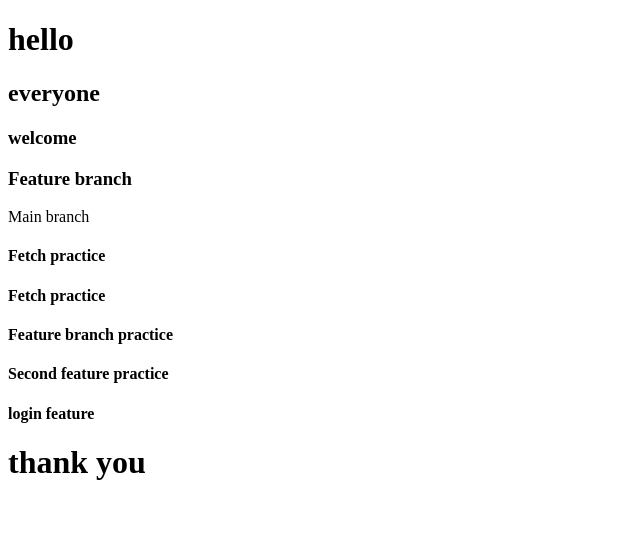
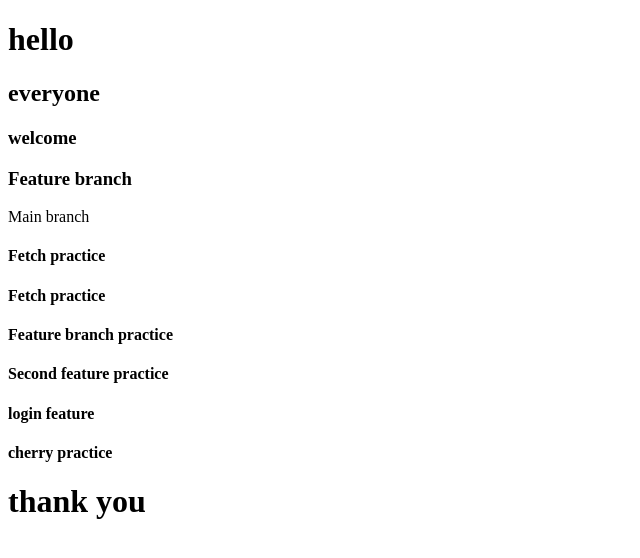
Before and after one commit to sakthi00006/git_basic, a plain HTML site: page index.html in a window 1280 px wide. Shown: the whole page, without its empty margins (0-640 px from the left). Drawn offline with Linux system fonts and the light colour scheme.

Commit message:
commit for cherry practice

```diff
--- a/index.html
+++ b/index.html
@@ -16,6 +16,7 @@
     <h4>Feature branch practice</h4>
     <h4>Second feature practice</h4>
     <h4>login feature</h4>
+    <h4>cherry practice</h4>
     <h1>
         thank you
     </h1>
```
